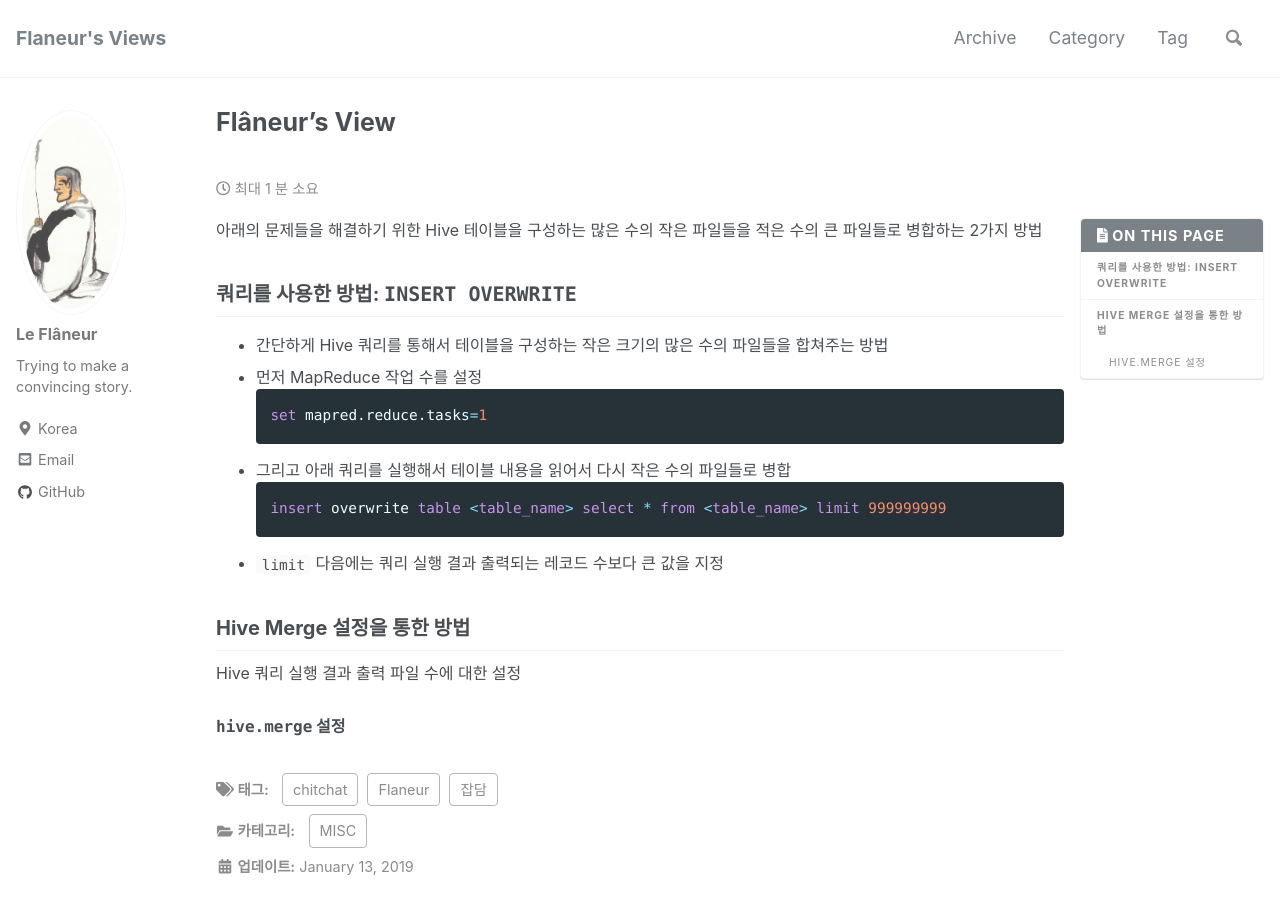
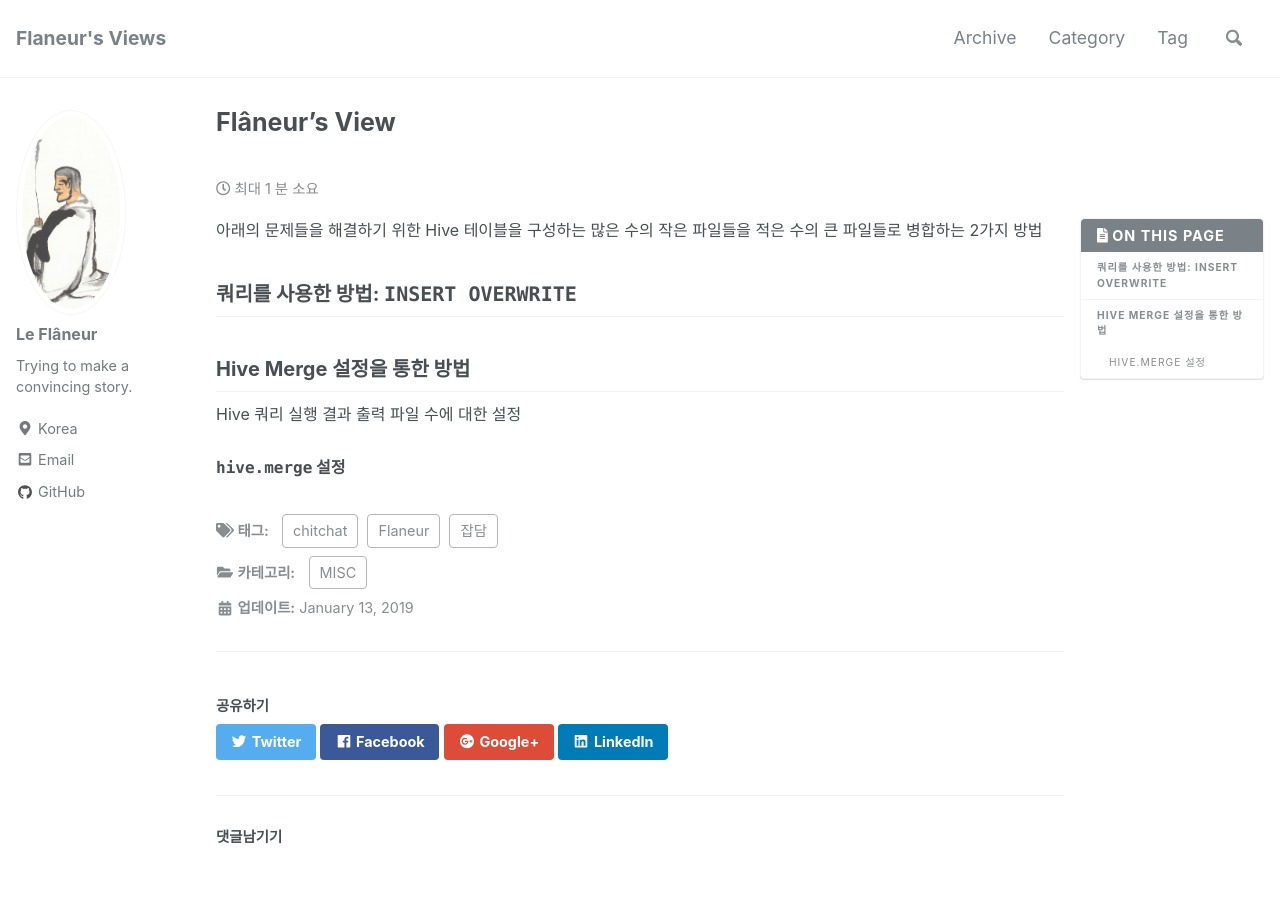
Before and after one commit to jisang0814/vitaflaneur.github.io, a Jekyll site: the page built from _posts/2019-01-13-greetings.md, in a window 1280 px wide and 900 px high. Built offline with Jekyll 4.4.1, drawn with Linux system fonts in a browser that asks for light colours; nearby versions of some CDN libraries; comment, search, counter and statistics services are not loaded.

Commit message:
Update 2019-01-13-greetings.md

````diff
--- a/_posts/2019-01-13-greetings.md
+++ b/_posts/2019-01-13-greetings.md
@@ -13,17 +13,6 @@ tags:
 
 ## 쿼리를 사용한 방법: `INSERT OVERWRITE`
 
-- 간단하게 Hive 쿼리를 통해서 테이블을 구성하는 작은 크기의 많은 수의 파일들을 합쳐주는 방법
-- 먼저 MapReduce 작업 수를 설정
-```sql
-set mapred.reduce.tasks=1
-```
-- 그리고 아래 쿼리를 실행해서 테이블 내용을 읽어서 다시 작은 수의 파일들로 병합
-```sql
-insert overwrite table <table_name> select * from <table_name> limit 999999999
-```
-
-- `limit` 다음에는 쿼리 실행 결과 출력되는 레코드 수보다 큰 값을 지정
 
 ## Hive Merge 설정을 통한 방법
 
````
